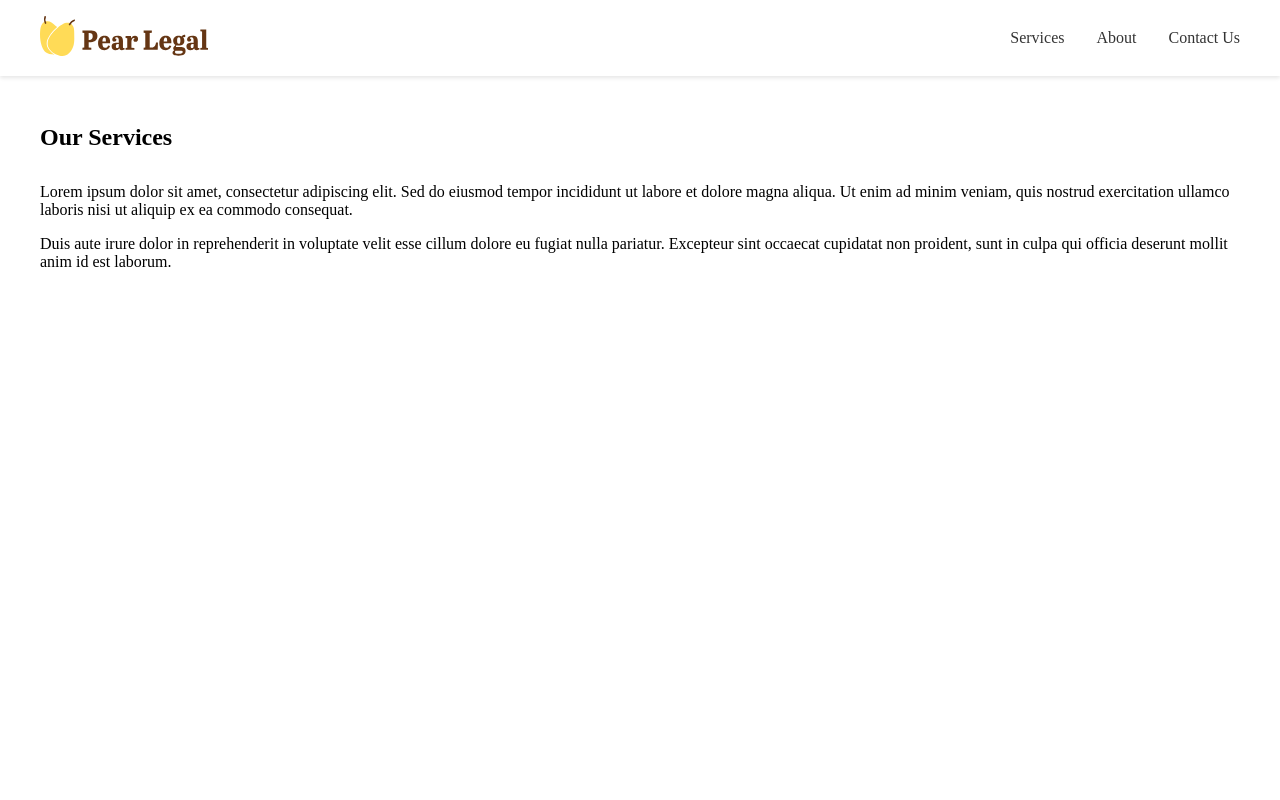
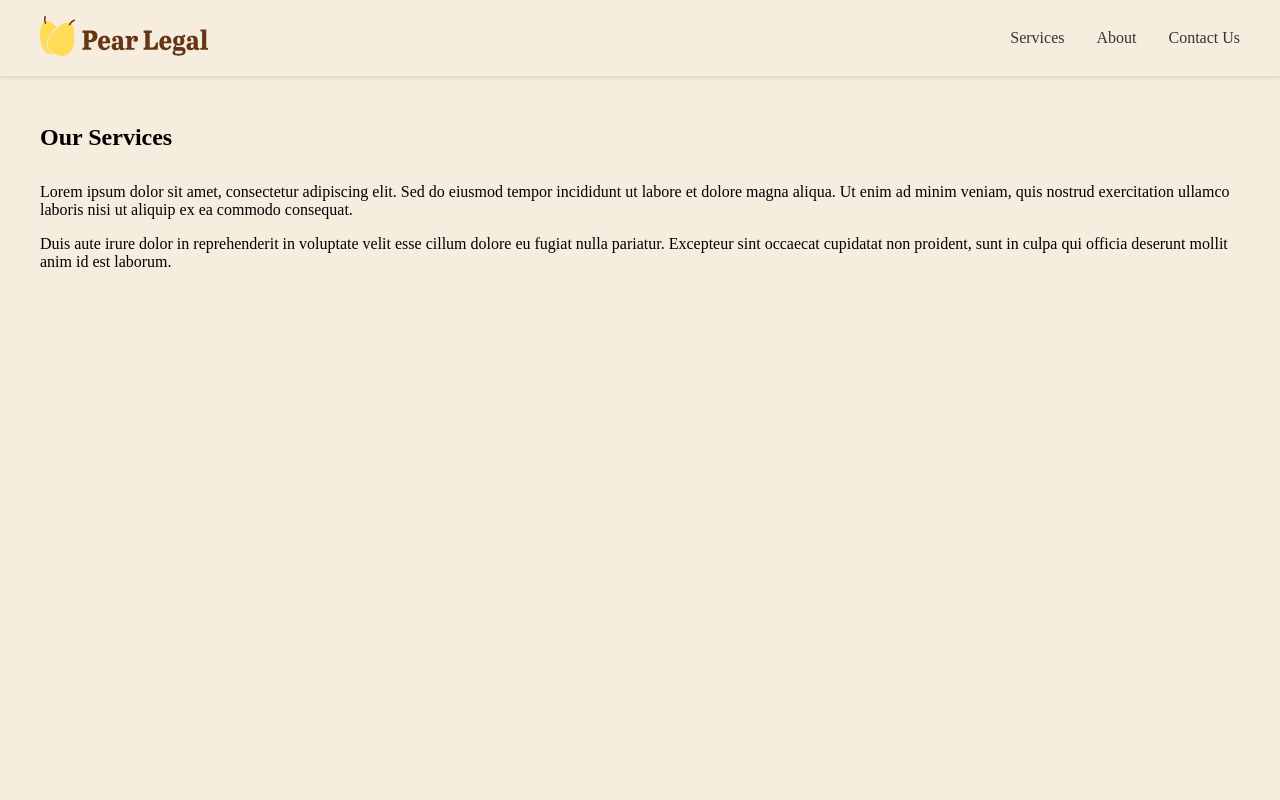
Before and after one commit to dcolucci/pear-legal, an Eleventy site: page src/index.html in a window 1280 px wide. Shown: the top 800 px of the page. Built offline with nearby package versions, Linux system fonts and the light colour scheme; Eleventy itself is replaced by a stand-in of ours; files that its build step writes are made by us from their sources.

Commit message:
update core background color

```diff
--- a/src/assets/css/style.css
+++ b/src/assets/css/style.css
@@ -1,5 +1,10 @@
+:root {
+    --background-color: #f6edde;
+}
+
 html {
     scroll-behavior: smooth;
+    background-color: var(--background-color);
 }
 
 nav {
@@ -7,7 +12,7 @@ nav {
     top: 0;
     left: 0;
     right: 0;
-    background: white;
+    background: var(--background-color);
     padding: 1rem;
     box-shadow: 0 2px 4px rgba(0,0,0,0.1);
 }
```
